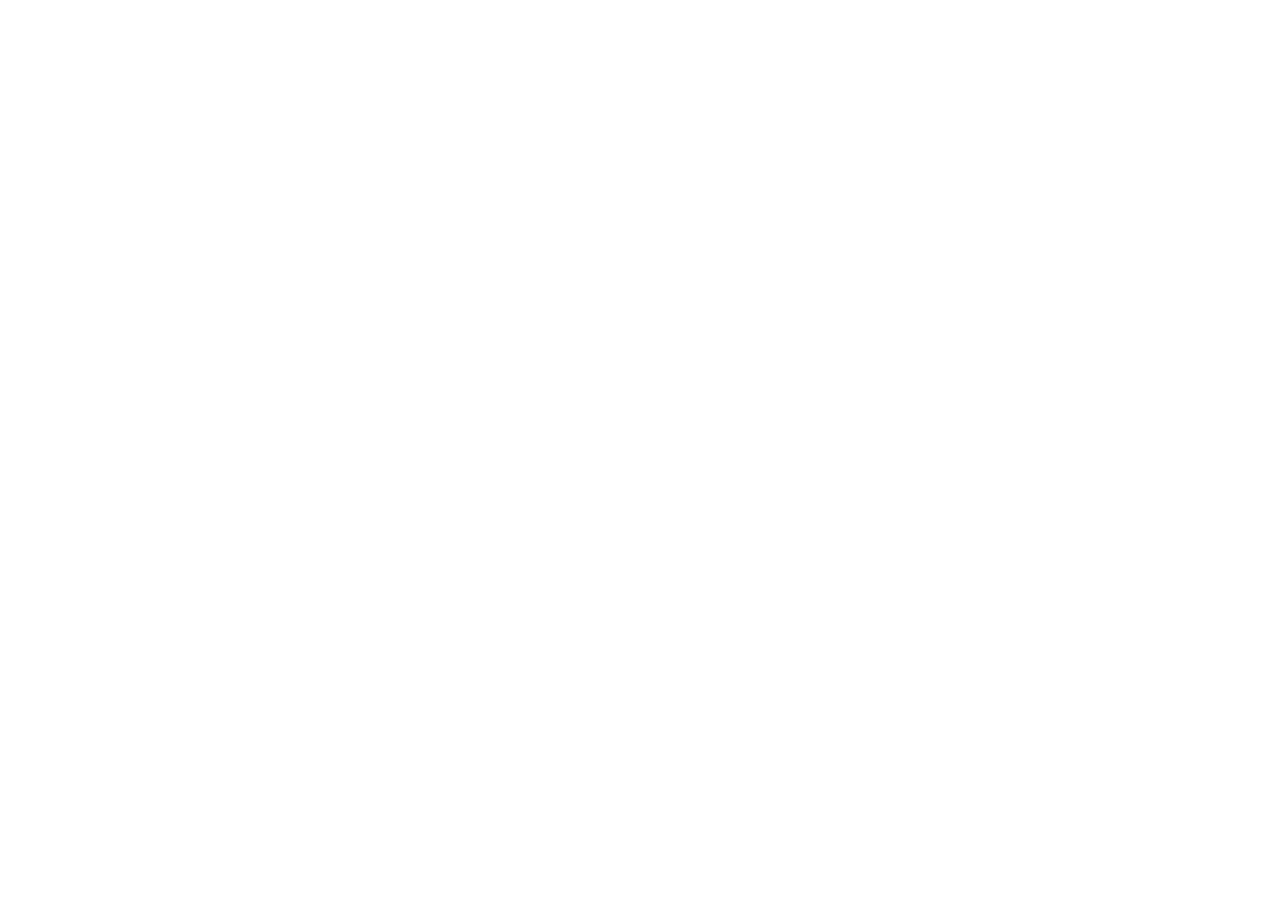
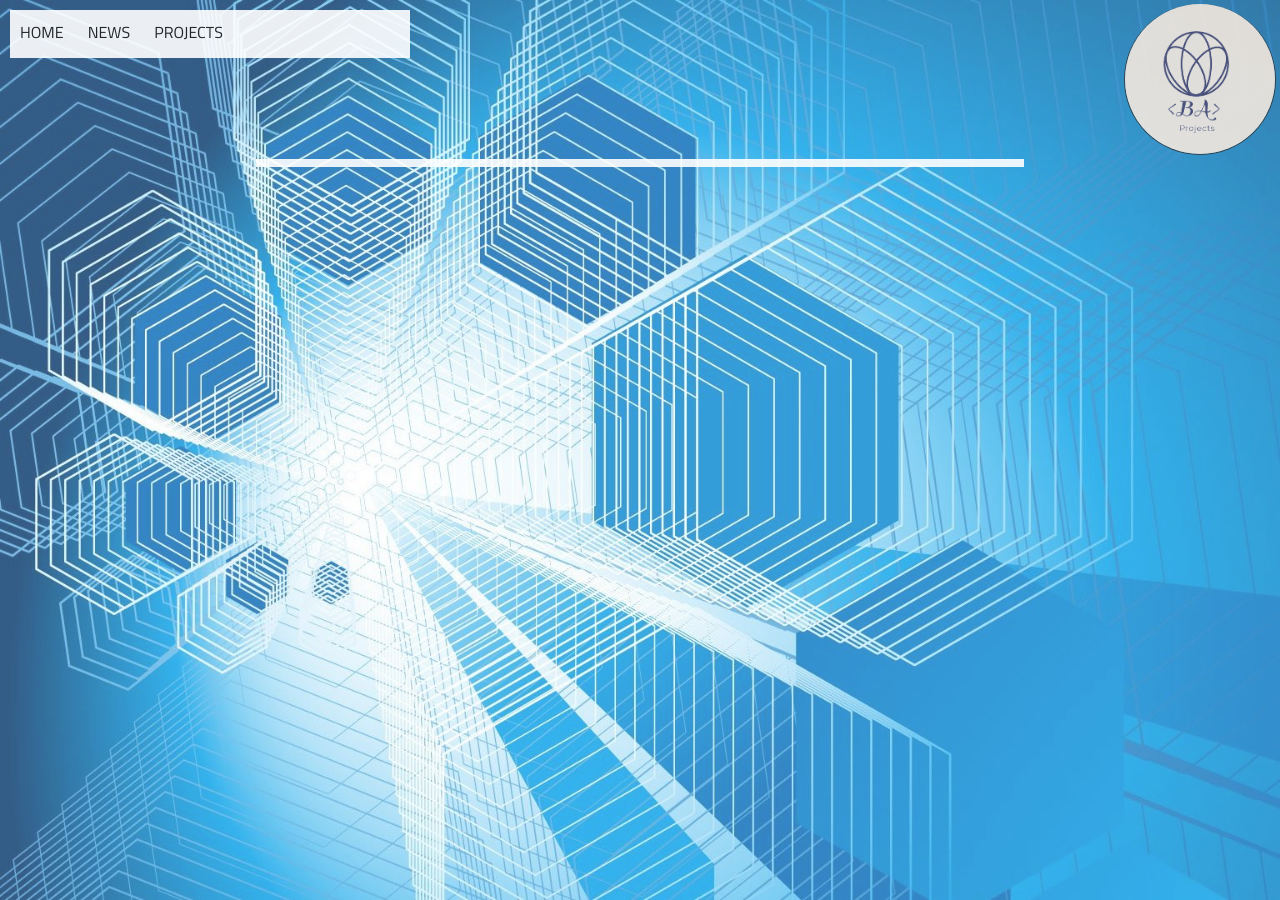
Before and after one commit to BesartAbazi/PortfolioWebsite, a plain HTML site: page index.html in a window 1280 px wide. Before the commit the page ends 800 px from the top, so only its background shows below. Drawn offline with Linux system fonts and the light colour scheme.

Commit message:
Changes until 2 PM

```diff
--- /dev/null
+++ b/JavaScript/Scripts.js
@@ -0,0 +1,14 @@
+let linkProjects = document.getElementById('linkProjects');
+let projects = document.getElementsByClassName('projects')[0];
+
+const activateNavBar = () => {
+    if (projects.style.display == '')
+        projects.className = 'projectsActive';
+}
+
+const deaactivateNavBar = (event) => {
+    event.target.className = 'projects';
+}
+
+linkProjects.onmouseover = activateNavBar;
+projects.addEventListener('mouseleave', deaactivateNavBar);
--- a/index.html
+++ b/index.html
@@ -5,14 +5,31 @@
     <meta http-equiv="X-UA-Compatible" content="IE=edge">
     <meta name="viewport" content="width=device-width, initial-scale=1.0">
     <title>PortfolioWebsite</title>
+    <link rel="preconnect" href="https://fonts.googleapis.com">
+    <link rel="preconnect" href="https://fonts.gstatic.com" crossorigin>
+    <link href="https://fonts.googleapis.com/css2?family=Titillium+Web:wght@200;300;400&display=swap" rel="stylesheet">
     <link rel="stylesheet" href="./styles.css"/>
+    <script src="./JavaScript/Scripts.js" defer></script>
 </head>
 <body>
-    <nav>
+    <nav id="nav">
+        <ul>
+            <li><a href="#">HOME</a></li>
+            <li><a href="#">NEWS</a></li>
+            <li id="linkProjects"><a href="#">PROJECTS</a></li>
+        </ul>
+        <div class="projects">
 
+        </div>
     </nav>
     <main>
+        <div id="logoContainer">
+            <img id="logo" src="./Images/Logo.PNG">
+        </div>
 
+        <div id="mainContent">
+
+        </div>
     </main>
     <footer>
 
--- a/styles.css
+++ b/styles.css
@@ -0,0 +1,168 @@
+html {
+    font-size: 16px;
+}
+
+body{
+    margin: 0px;
+    padding: 0px;
+
+    box-sizing: border-box;
+}
+
+nav{
+    margin: 0px;
+    padding: 0px;
+    width: 400px;
+    min-height: auto;
+    top: 10px;
+    left: 10px;
+
+    box-sizing: border-box;
+
+    background-color: white;
+    opacity: 0.9;
+
+    position: fixed;
+    z-index: 10;
+}
+
+ul{
+    margin: 0px;
+    padding: 0px;
+    width: 100%;
+    height: 100%;
+
+    box-sizing: border-box;
+}
+
+li {
+    margin: 0px;
+    padding: 10px;
+    height: 100%;
+
+    border-bottom: 4px solid white;
+
+    box-sizing: border-box;
+
+    display: inline-block;
+}
+
+li:hover{
+    margin: 0px;
+    padding: 10px;
+    height: 100%;
+
+    border-bottom: 4px solid #3f3f91;
+
+    box-sizing: border-box;
+}
+
+a {
+    height: 100%;
+    padding: 0px;
+
+    color: #222222;
+    font-family: 'Titillium Web';
+    font-weight: 500;
+    text-decoration: none;
+
+    box-sizing: border-box;
+}
+
+a:hover{
+    color: #5555BB;
+
+    box-sizing: border-box;
+}
+
+.projects{
+    margin: 0px;
+    padding: 0px;
+    width: 264px;
+    height: 0px;
+    top: 60px;
+    left: 145px;
+
+    box-sizing: border-box;
+
+    background-color: white;
+    opacity: 0.9;
+
+    position: fixed;
+    z-index: 10;
+
+    display: none;
+}
+
+.projectsActive{
+    margin: 0px;
+    padding: 0px;
+    width: 264px;
+    height: 220px;
+    transition: height 0.2s ease-in;
+    top: 60px;
+    left: 145px;
+
+    box-sizing: border-box;
+
+    background-color: white;
+    opacity: 0.9;
+
+    position: fixed;
+    z-index: 10;
+
+    display: block;
+}
+
+main{
+    margin: 0px;
+    padding: 0px;
+    width: 100%;
+    min-height: 900px;
+
+    background-image: url('./Images/HightTech_Background_5.jpg');
+    background-repeat: repeat;
+    background-size: cover;
+    opacity: 0.8;
+
+    box-sizing: border-box;
+
+    display: flex;
+    flex-direction: column;
+    align-items: center;
+}
+
+#logoContainer{
+    margin: 0px;
+    padding: 4px;
+    width: 100%;
+    height: auto;
+
+    box-sizing: border-box;
+
+    display: flex;
+    flex-direction: column;
+    align-items:flex-end;
+}
+
+#logo{
+    width: 150px;
+    opacity: 0.85;
+    border-left: 1px solid black;
+    border-right: 1px solid black;
+    border-bottom: 1px solid black;
+    border-radius: 50%;
+
+}
+
+#mainContent{
+    margin: 0px;
+    padding: 4px;
+    width: 60%;
+    min-height: auto;
+
+    background-color: white;
+    opacity: 0.9;
+
+    box-sizing: border-box;
+}
```
Also changed, not shown: Images/HightTech_Background_5.jpg (added), Images/Logo.PNG (added), 1 other file.
